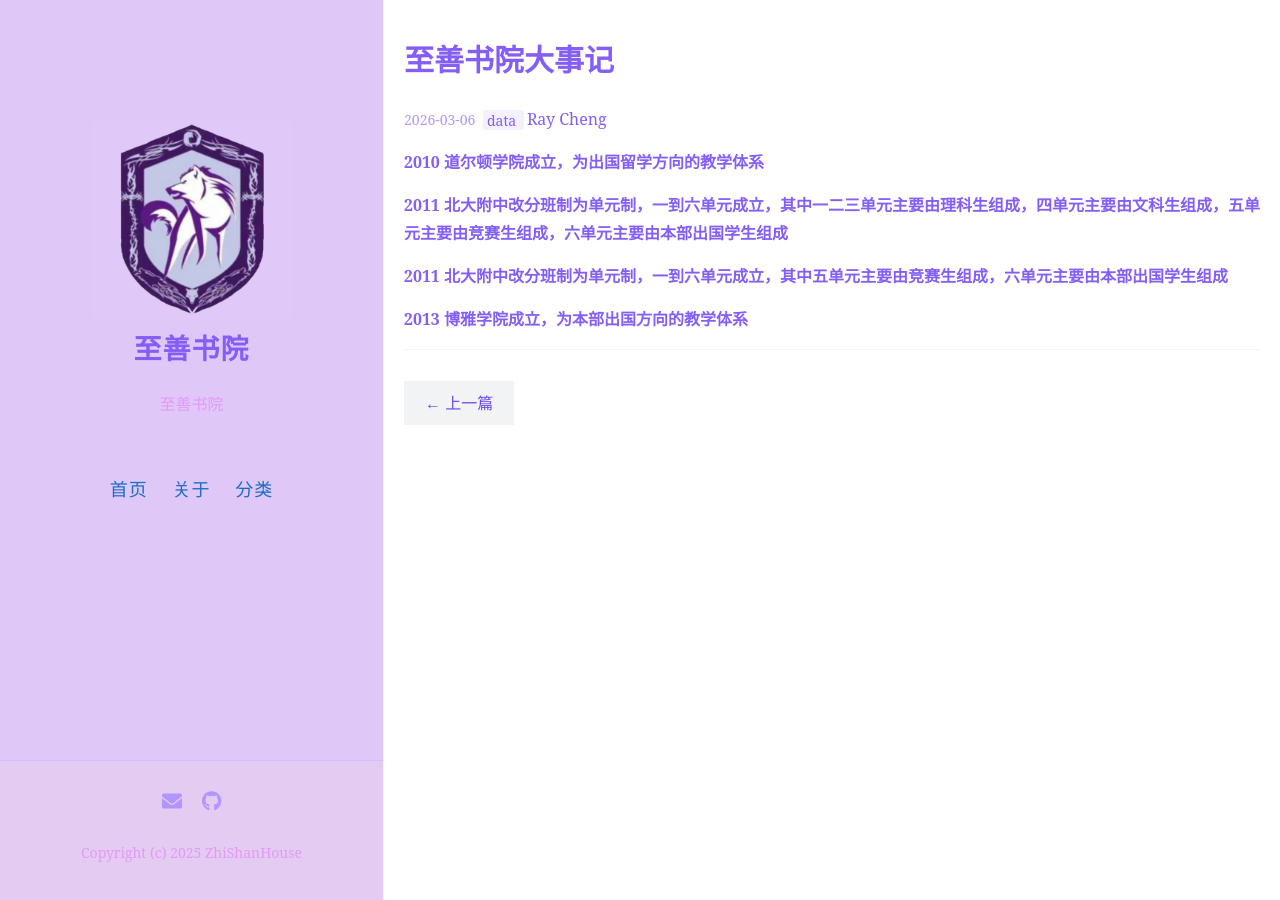
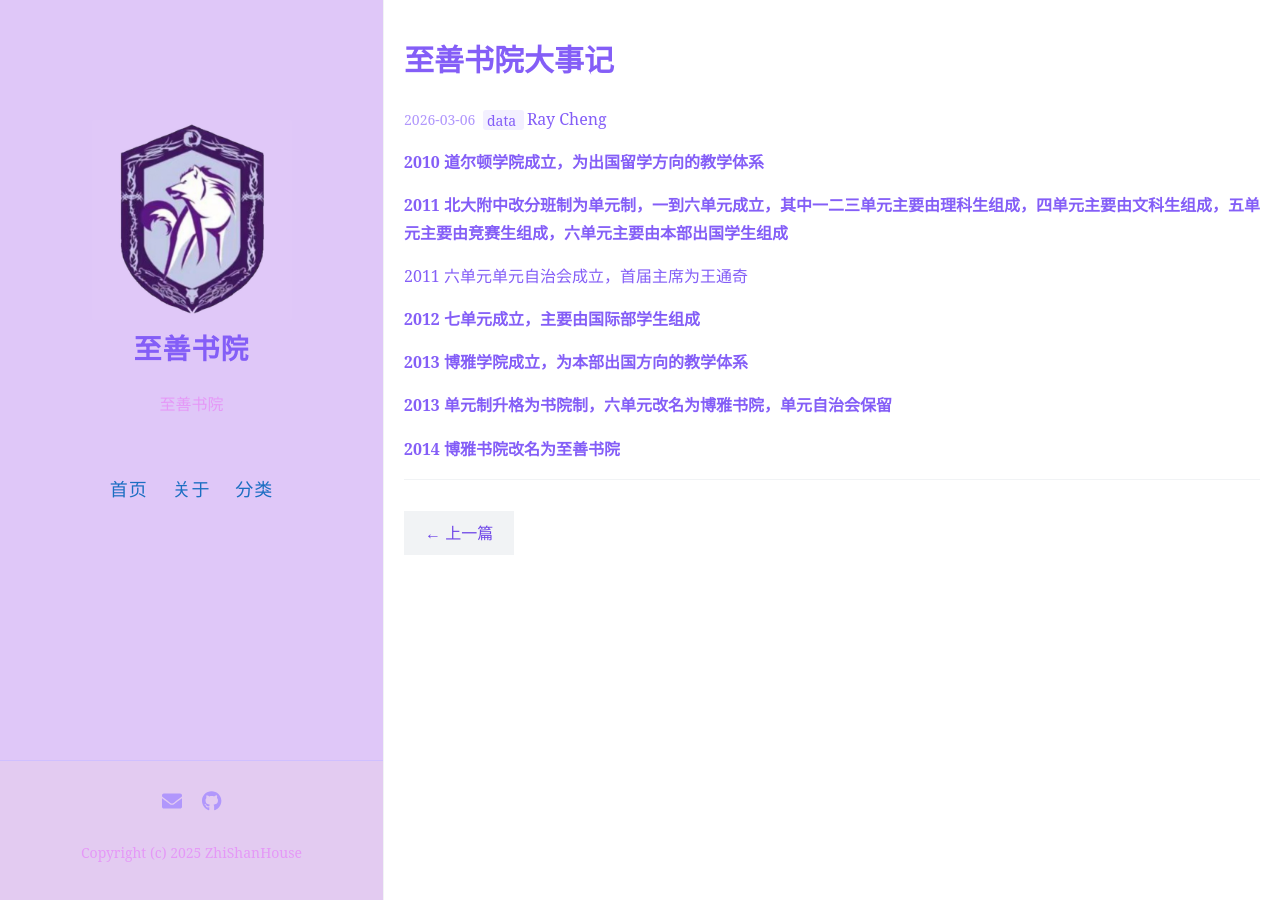
Before and after one commit to zhishanhouse/zhishanhouse.github.io, a Jekyll site: the page built from _posts/2026-3-6-大事记.md, in a window 1280 px wide. Built offline with Jekyll 4.4.1, drawn with Linux system fonts in a browser that asks for light colours.

Commit message:
Update 2026-3-6-大事记.md

```diff
--- a/_posts/2026-3-6-大事记.md
+++ b/_posts/2026-3-6-大事记.md
@@ -10,7 +10,13 @@ author: Ray Cheng
 <p>
 <b>2011 北大附中改分班制为单元制，一到六单元成立，其中一二三单元主要由理科生组成，四单元主要由文科生组成，五单元主要由竞赛生组成，六单元主要由本部出国学生组成<br /></b>
 <p>
-<b>2011 北大附中改分班制为单元制，一到六单元成立，其中五单元主要由竞赛生组成，六单元主要由本部出国学生组成<br /></b>
+2011 六单元单元自治会成立，首届主席为王通奇<br />
+<p>
+<b>2012 七单元成立，主要由国际部学生组成<br /></b>
 <p>
 <b>2013 博雅学院成立，为本部出国方向的教学体系<br /></b>
 <p>
+<b>2013 单元制升格为书院制，六单元改名为博雅书院，单元自治会保留<br /></b>
+<p>
+<b>2014 博雅书院改名为至善书院<br /></b>
+<p>
```
